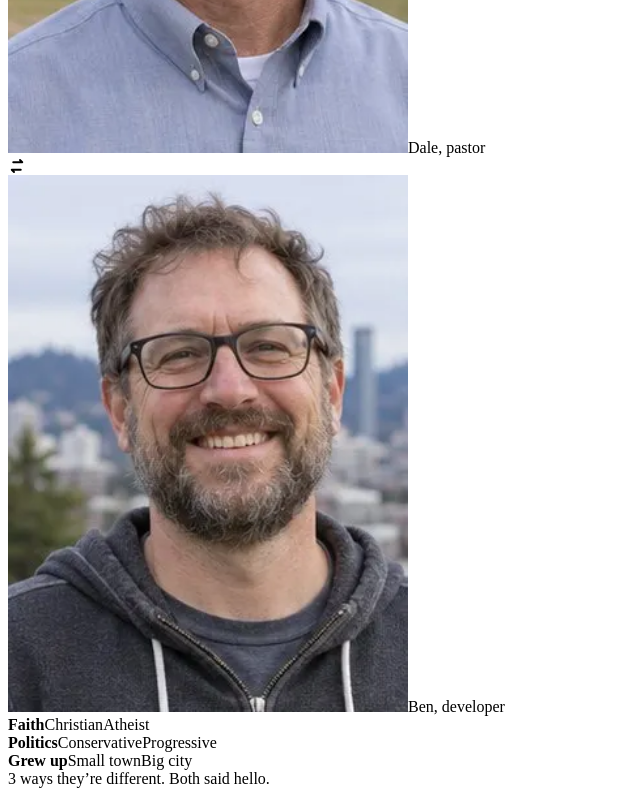
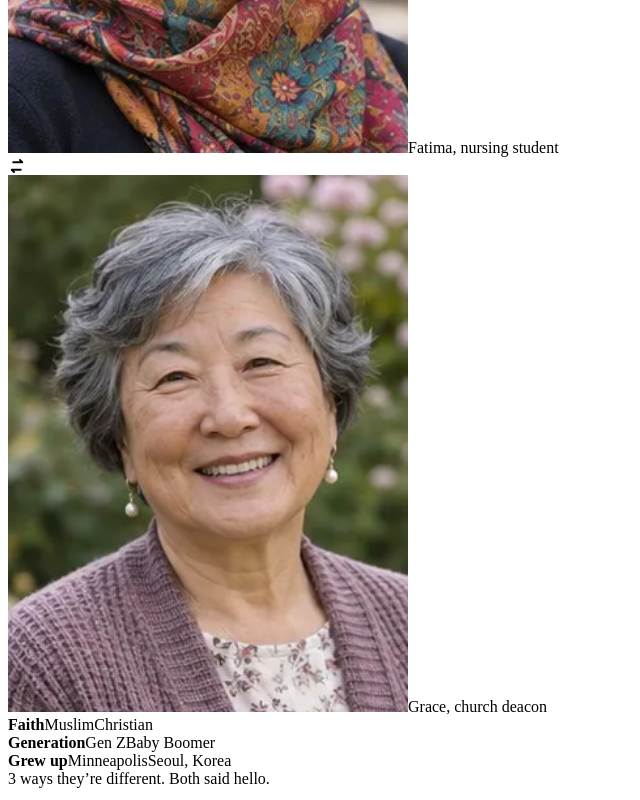
Before and after one commit to tomshubert/notlike-us, a plain HTML site: page src/pages/index.html in a window 1280 px wide. Shown: the part 520-1320 px from the top of the page, without its empty margins (0-640 px from the left). Drawn offline with Linux system fonts and the light colour scheme.

Commit message:
Lead with Fatima and Grace; Hassan and Dale as the individuals example
Co-Authored-By: Claude Opus 5.5 <noreply@anthropic.com>
Claude-Session: https://claude.ai/code/session_01WW95L1MysLLeqCpAW9NmUt

```diff
--- a/src/pages/index.html
+++ b/src/pages/index.html
@@ -15,14 +15,14 @@
 
     <figure class="match" style="margin:0" aria-label="Example of a notlike.us match">
       <div class="faces">
-        <div class="face"><img src="/img/p13.webp" alt="Dale, a small-town Texas pastor" width="400" height="537"><span>Dale, pastor</span></div>
+        <div class="face"><img src="/img/p15.webp" alt="Fatima, a Somali-American nursing student" width="400" height="537"><span>Fatima, nursing student</span></div>
         <div class="swap" aria-hidden="true"><svg width="18" height="18" viewBox="0 0 24 24" fill="none" stroke="currentColor" stroke-width="2.6" stroke-linecap="round" stroke-linejoin="round"><path d="M7 7h12l-3-3M17 17H5l3 3"/></svg></div>
-        <div class="face them"><img src="/img/p14.webp" alt="Ben, an atheist software developer" width="400" height="537"><span>Ben, developer</span></div>
+        <div class="face them"><img src="/img/p16.webp" alt="Grace, a Korean-American church deacon" width="400" height="537"><span>Grace, church deacon</span></div>
       </div>
       <div class="diffs">
-        <div class="diff"><b>Faith</b><span class="y">Christian</span><span class="t">Atheist</span></div>
-        <div class="diff"><b>Politics</b><span class="y">Conservative</span><span class="t">Progressive</span></div>
-        <div class="diff"><b>Grew up</b><span class="y">Small town</span><span class="t">Big city</span></div>
+        <div class="diff"><b>Faith</b><span class="y">Muslim</span><span class="t">Christian</span></div>
+        <div class="diff"><b>Generation</b><span class="y">Gen Z</span><span class="t">Baby Boomer</span></div>
+        <div class="diff"><b>Grew up</b><span class="y">Minneapolis</span><span class="t">Seoul, Korea</span></div>
       </div>
       <figcaption class="count">3 ways they&rsquo;re different. Both said hello.</figcaption>
     </figure>
@@ -50,12 +50,12 @@
       <div class="pairs">
         <div class="pair">
           <div class="faces">
-            <div class="face"><img src="/img/p14.webp" alt="Ben" width="400" height="537" loading="lazy"></div>
+            <div class="face"><img src="/img/p12.webp" alt="Hassan" width="400" height="537" loading="lazy"></div>
             <div class="swap" aria-hidden="true"><svg width="14" height="14" viewBox="0 0 24 24" fill="none" stroke="currentColor" stroke-width="2.6" stroke-linecap="round" stroke-linejoin="round"><path d="M7 7h12l-3-3M17 17H5l3 3"/></svg></div>
             <div class="face them"><img src="/img/p13.webp" alt="Dale" width="400" height="537" loading="lazy"></div>
           </div>
           <h3>Individuals</h3>
-          <p>An atheist software developer from Pasadena and a pastor from small-town Texas.</p>
+          <p>A Muslim dentist who grew up in Tehran and a pastor from small-town Texas.</p>
         </div>
         <div class="pair">
           <div class="faces">
```
Also changed, not shown: src/img/p12.webp (added), src/img/p14.webp (deleted), src/img/p15.webp (added), src/img/p16.webp (added), src/og.png.
